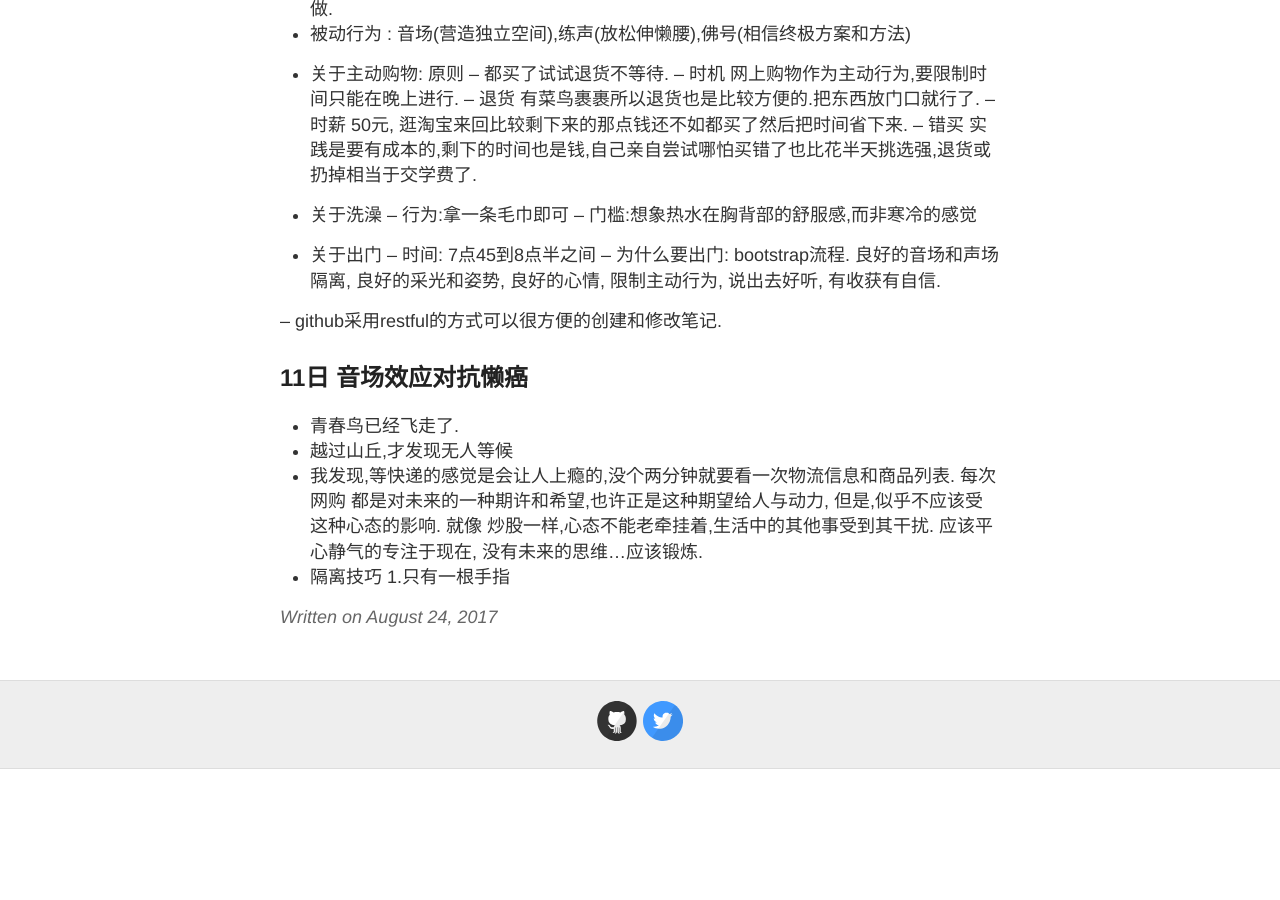
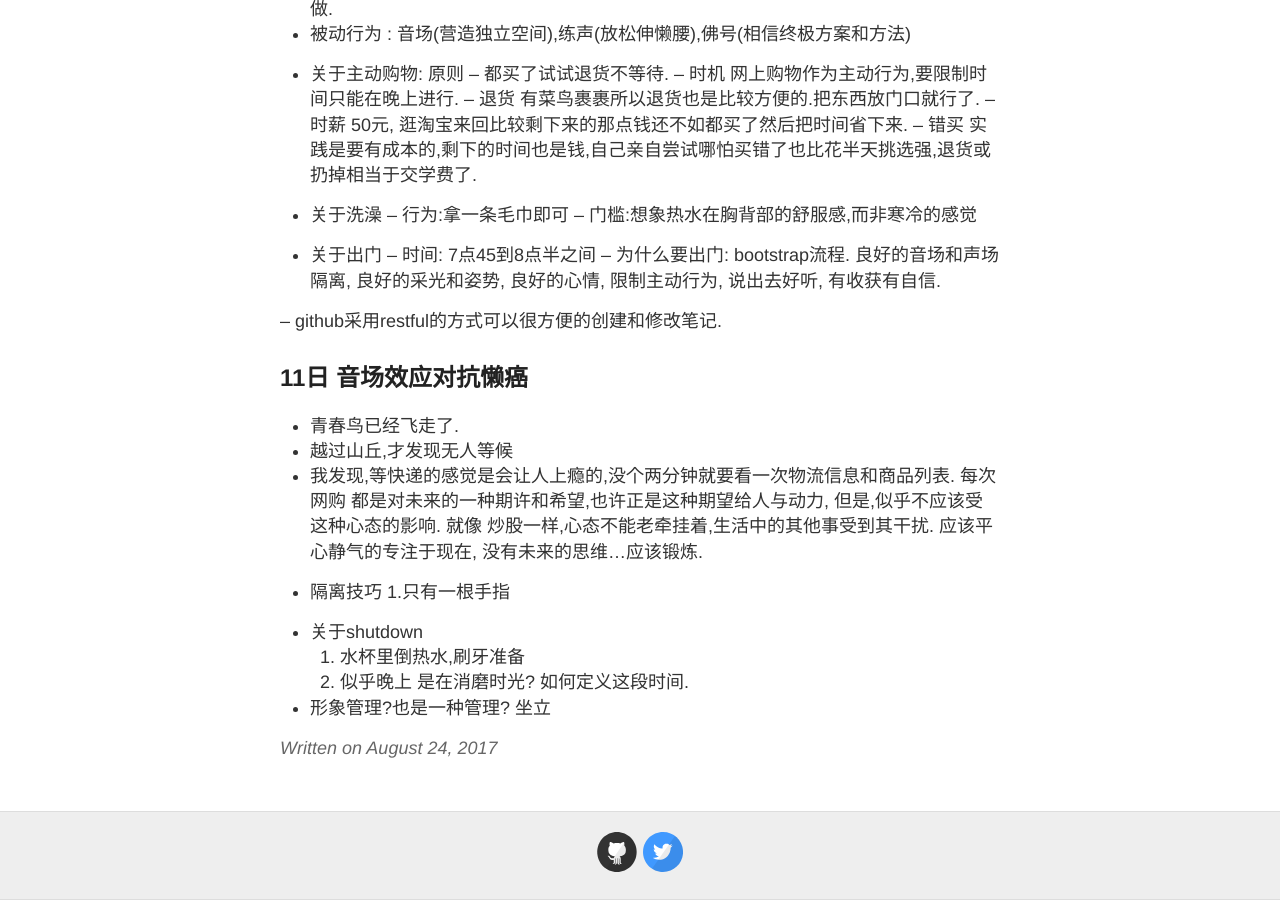
Before and after one commit to evelol/zzx_blog, a Jekyll site: the page built from _posts/2017-08-24-Ok.md, in a window 1280 px wide and 900 px high, scrolled down 6462 px. Built offline with Jekyll 4.4.1, drawn with Linux system fonts in a browser that asks for light colours; our own code applies the rules of GitHub Pages for plain Markdown files; before the commit the page ends 7231 px from its top, so only the background shows below that.

Commit message:
Update 2017-08-24-Ok.md

```diff
--- a/_posts/2017-08-24-Ok.md
+++ b/_posts/2017-08-24-Ok.md
@@ -217,3 +217,8 @@
 就像 炒股一样,心态不能老牵挂着,生活中的其他事受到其干扰.
 应该平心静气的专注于现在, 没有未来的思维...应该锻炼.
 - 隔离技巧 1.只有一根手指
+
+- 关于shutdown
+1. 水杯里倒热水,刷牙准备
+2. 似乎晚上 是在消磨时光? 如何定义这段时间.
+- 形象管理?也是一种管理? 坐立
```
